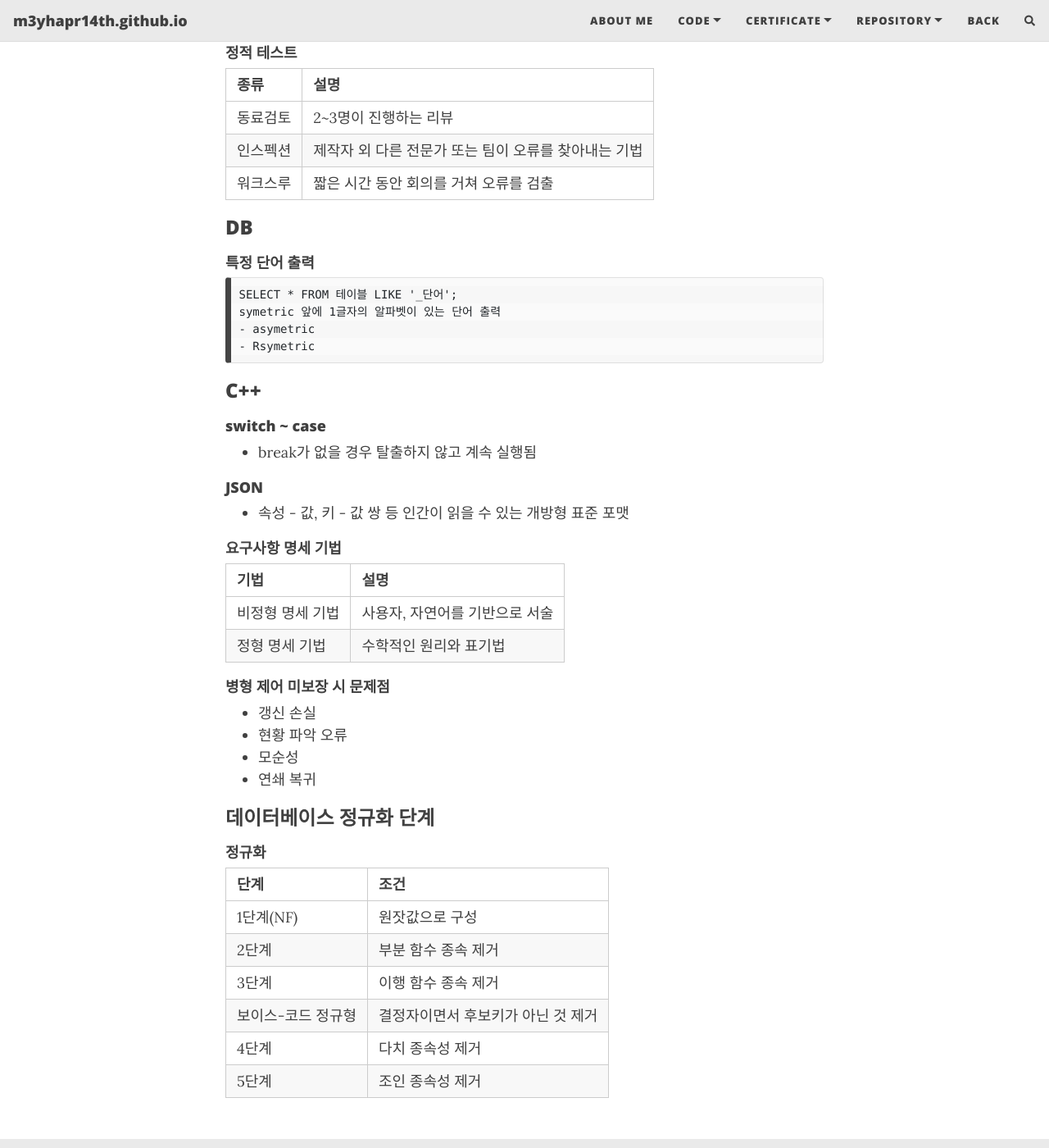
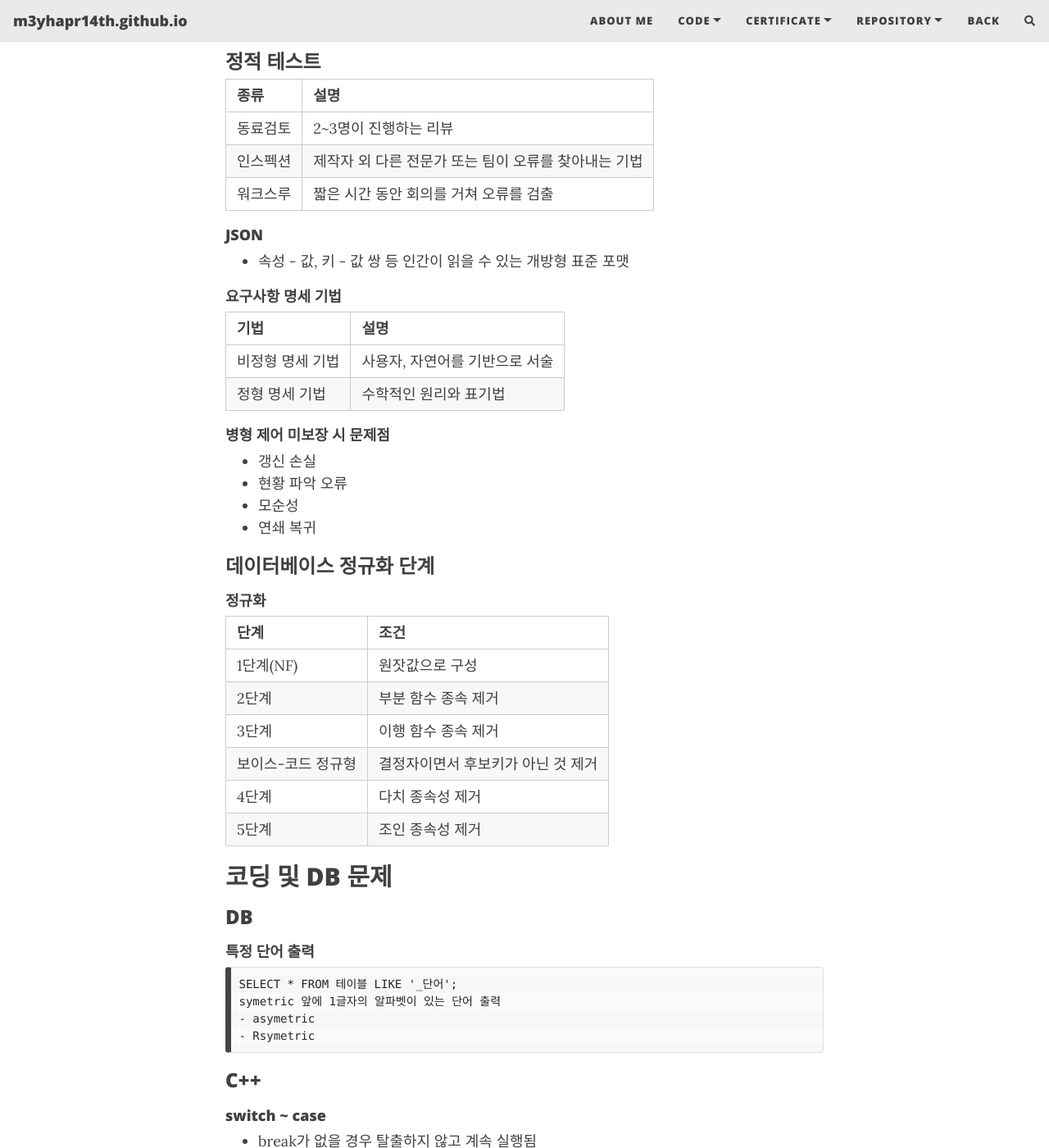
Before and after one commit to m3yhapr14th/m3yhapr14th.github.io, a Jekyll site: the page built from certificate/Engineer_Information_Processing/EIP/day_1.md, in a window 1280 px wide and 1400 px high, scrolled down 707 px. Shown: the whole window at 82% size. Built offline with Jekyll 4.4.1, drawn with Linux system fonts in a browser that asks for light colours; nearby versions of some CDN libraries; comment, search, counter and statistics services are not loaded; some of the changed lines change nothing that is shown.

Commit message:
modified

````diff
--- a/certificate/Engineer_Information_Processing/EIP/day_1.md
+++ b/certificate/Engineer_Information_Processing/EIP/day_1.md
@@ -4,20 +4,19 @@ title: 정보처리기사 실기 모의고사 1일차
 subtitle: 2022년 2회차 정보처리기사 실기 준비
 ---
 
-## 문제 풀이
+## 용어 정리
 
-#### 서비스 지향 아키텍처
+### 서비스 지향 아키텍처
 - 분할된 조각들을 Loosely-Coupled하게 연결하여 하나의 Application을 완성시키는 아키텍처
 
 ### 무선 통신 기술
-
 #### 피고넷(PICONET)
 - 좁은 환경에서 블루투스 또는 UWB 통신 기술을 이용하여 하나의 통신망을 구성
 
 #### 지그비(ZIGBEE)
 - 홈 오토메이션, 데이터 네트워크
 
-#### 정적 테스트
+### 정적 테스트
 
 |종류|설명|
 |---|:---|
@@ -25,18 +24,6 @@ subtitle: 2022년 2회차 정보처리기사 실기 준비
 |인스펙션|제작자 외 다른 전문가 또는 팀이 오류를 찾아내는 기법|
 |워크스루|짧은 시간 동안 회의를 거쳐 오류를 검출|
 
-### DB
-#### 특정 단어 출력
-```
-SELECT * FROM 테이블 LIKE '_단어';
-symetric 앞에 1글자의 알파벳이 있는 단어 출력
-- asymetric
-- Rsymetric
-```
-
-### C++
-#### switch ~ case
-- break가 없을 경우 탈출하지 않고 계속 실행됨
 
 #### JSON
 - 속성 - 값, 키 - 값 쌍 등 인간이 읽을 수 있는 개방형 표준 포맷
@@ -65,3 +52,18 @@ symetric 앞에 1글자의 알파벳이 있는 단어 출력
 |보이스-코드 정규형|결정자이면서 후보키가 아닌 것 제거|
 |4단계|다치 종속성 제거|
 |5단계|조인 종속성 제거|
+
+## 코딩 및 DB 문제
+
+### DB
+#### 특정 단어 출력
+```
+SELECT * FROM 테이블 LIKE '_단어';
+symetric 앞에 1글자의 알파벳이 있는 단어 출력
+- asymetric
+- Rsymetric
+```
+
+### C++
+#### switch ~ case
+- break가 없을 경우 탈출하지 않고 계속 실행됨
````
